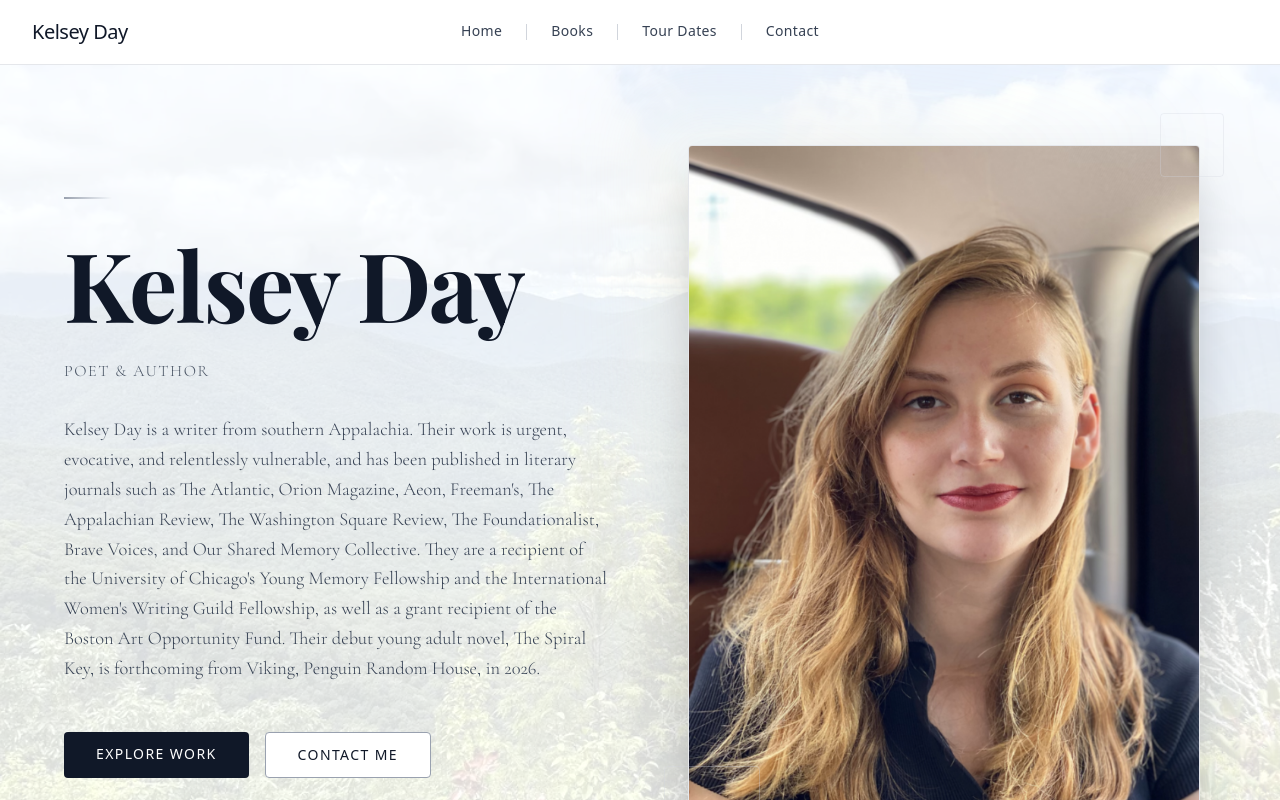
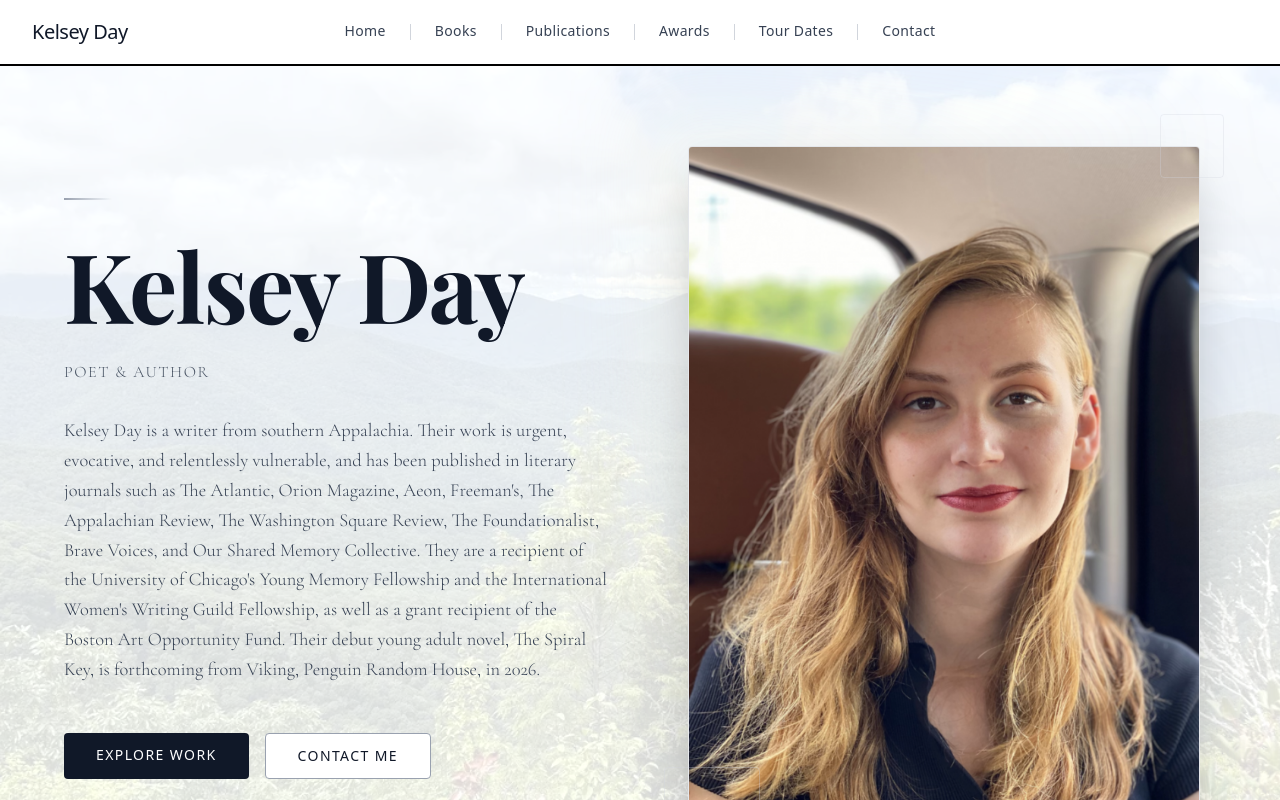
Before and after one commit to abigailmmarlett/kelsey-days, a React (Vite) app: page / in a window 1280 px wide. Shown: the top 800 px of the page. Built offline with nearby package versions, Linux system fonts and the light colour scheme.

Commit message:
navigation add

```diff
--- a/src/components/Navigation.tsx
+++ b/src/components/Navigation.tsx
@@ -9,6 +9,8 @@ export default function Navigation() {
       links: [
         { label: 'Home', href: '#home' },
         { label: 'Books', href: '#books' },
+        { label: 'Publications', href: '#publications' },
+        { label: 'Awards', href: '#recognition' },
       ],
     },
     {
@@ -26,7 +28,7 @@ export default function Navigation() {
   ];
 
   return (
-    <nav className="bg-white sticky top-0 z-50 border-b border-gray-200">
+    <nav className="bg-white sticky top-0 z-50 border-b-2 border-forest-200">
       <div className="max-w-7xl mx-auto px-4 sm:px-6 lg:px-8">
         <div className="flex justify-center items-center h-16 relative">
           {/* Logo */}
@@ -48,10 +50,10 @@ export default function Navigation() {
                     <div key={link.label} className="flex items-center gap-0">
                       <a
                         href={link.href}
-                        className="px-6 py-2 text-gray-700 hover:text-gray-900 transition-colors font-light text-sm tracking-wide group whitespace-nowrap"
+                        className="px-6 py-2 text-gray-700 hover:text-forest-700 transition-colors font-light text-sm tracking-wide group whitespace-nowrap"
                       >
                         {link.label}
-                        <span className="block h-0.5 bg-gray-900 scale-x-0 group-hover:scale-x-100 transition-transform duration-300 origin-left"></span>
+                        <span className="block h-0.5 bg-forest-700 scale-x-0 group-hover:scale-x-100 transition-transform duration-300 origin-left"></span>
                       </a>
                       {currentLinkIdx !== allNavLinks.length - 1 && (
                         <div className="w-px h-4 bg-gray-300"></div>
@@ -98,7 +100,7 @@ export default function Navigation() {
                       key={link.label}
                       href={link.href}
                       onClick={() => setIsOpen(false)}
-                      className="block px-2 py-2 text-gray-700 hover:text-gray-900 hover:bg-gray-50 rounded transition-colors font-light"
+                      className="block px-2 py-2 text-gray-700 hover:text-forest-700 hover:bg-forest-50 rounded transition-colors font-light"
                     >
                       {link.label}
                     </a>
```
